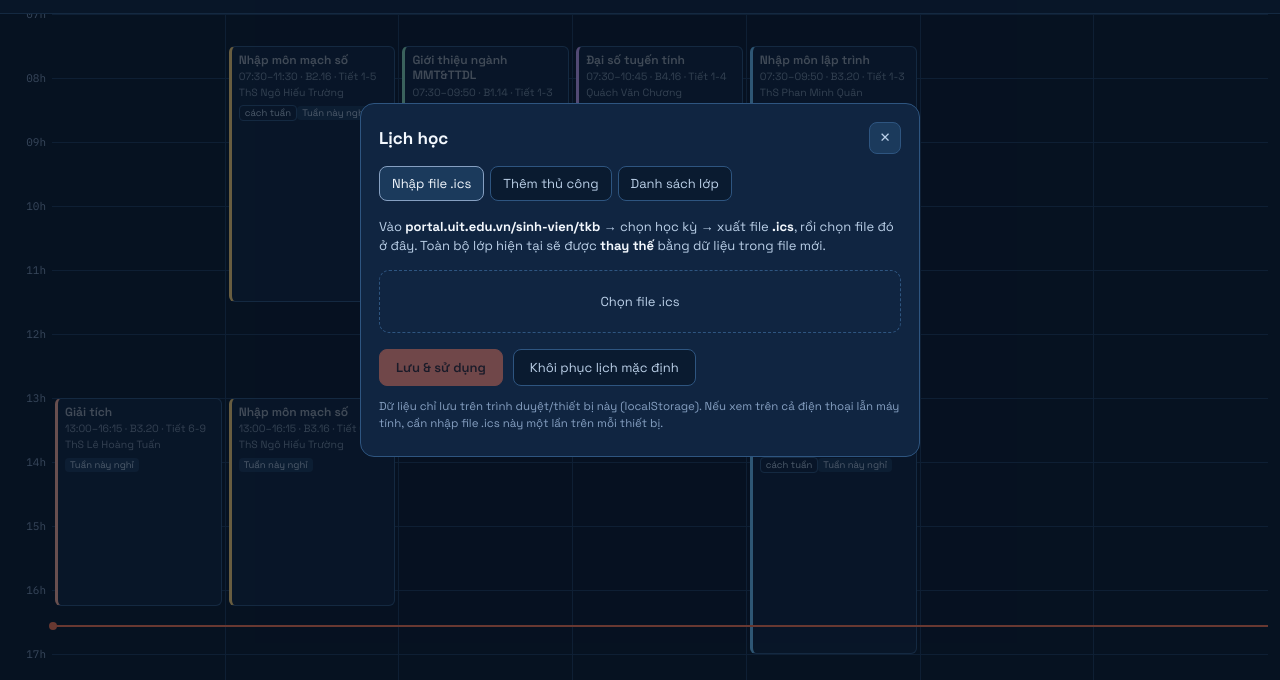
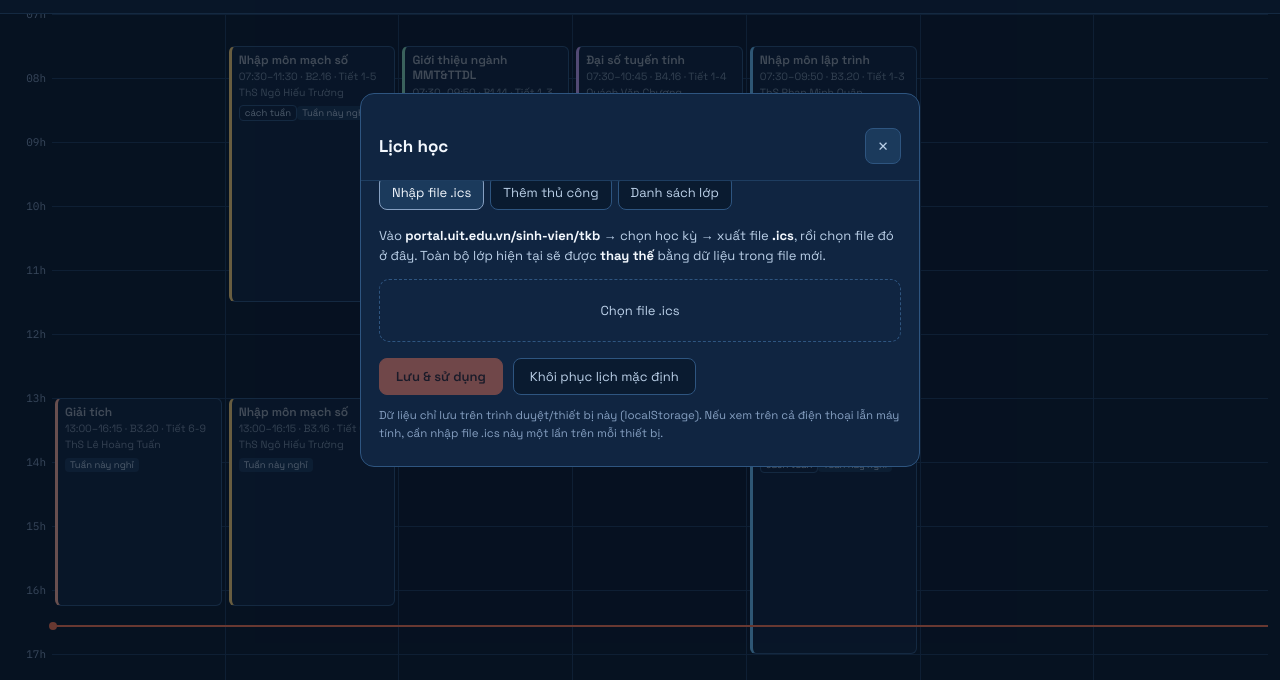
Before and after one commit to younwoy-beep/cander, a plain HTML site: page index.html in a window 1280 px wide. Shown: the part 120-800 px from the top of the page. Drawn offline with Linux system fonts and the light colour scheme.

Commit message:
Add files via upload

```diff
--- a/script.js
+++ b/script.js
@@ -434,6 +434,7 @@
 btnSettings.addEventListener("click", openSettings);
 btnCloseSettings.addEventListener("click", closeSettings);
 overlay.addEventListener("click", (e) => { if (e.target === overlay) closeSettings(); });
+document.addEventListener("keydown", (e) => { if (e.key === "Escape" && !overlay.hidden) closeSettings(); });
 
 document.querySelectorAll(".tab-btn").forEach((btn) => {
   btn.addEventListener("click", () => {
@@ -482,9 +483,10 @@
   courses = pendingImport;
   saveCourses();
   pendingImport = null;
-  importPreview.innerHTML = `<p class="preview-count">Đã lưu ${courses.length} lớp học.</p>`;
+  importPreview.innerHTML = `<p class="preview-count">Đã lưu ${courses.length} lớp học. Đang đóng…</p>`;
   btnConfirmImport.disabled = true;
   renderAll();
+  setTimeout(closeSettings, 900);
 });
 
 btnResetDefault.addEventListener("click", () => {
--- a/style.css
+++ b/style.css
@@ -388,12 +388,19 @@
 }
 
 .panel-head {
+  position: sticky;
+  top: 0;
+  z-index: 2;
   display: flex;
   align-items: center;
   justify-content: space-between;
-  margin-bottom: 12px;
+  margin: -18px -18px 12px;
+  padding: 16px 18px;
+  background: var(--bg-panel);
+  border-bottom: 1px solid var(--grid-line-soft);
 }
 .panel-head h2 { font-size: 17px; margin: 0; }
+.panel-head .icon-btn { width: 36px; height: 36px; }
 
 .panel-tabs {
   display: flex;
```
